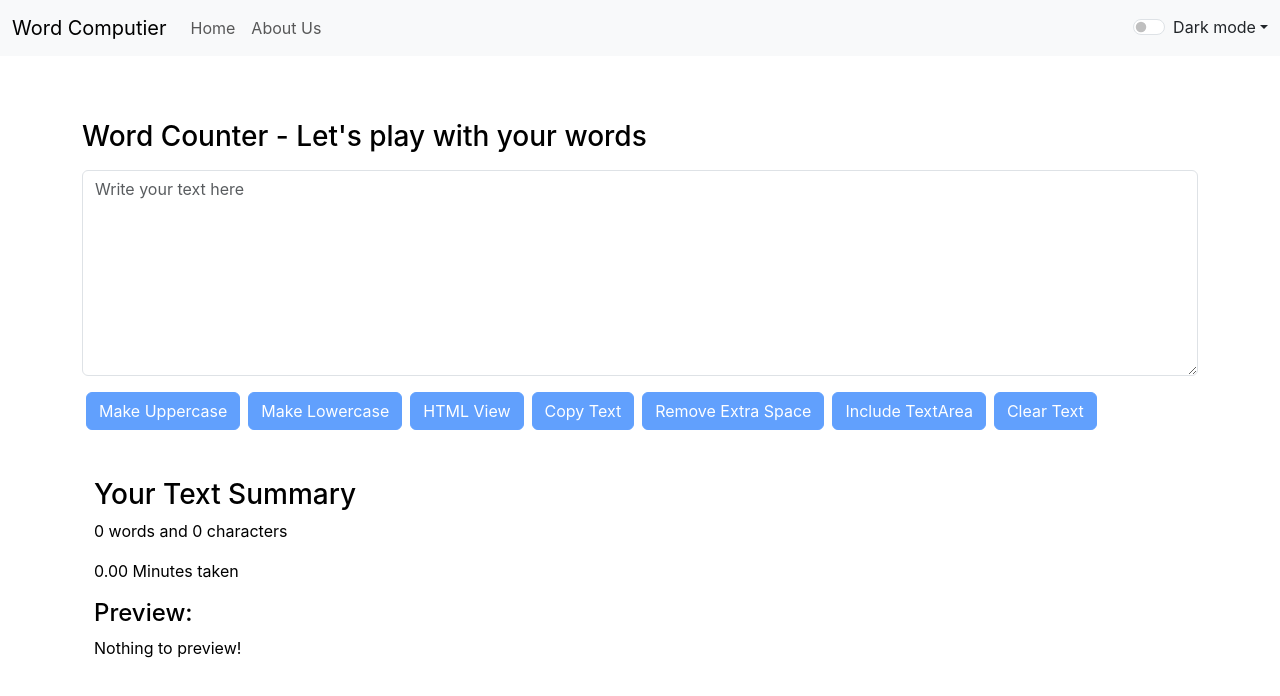
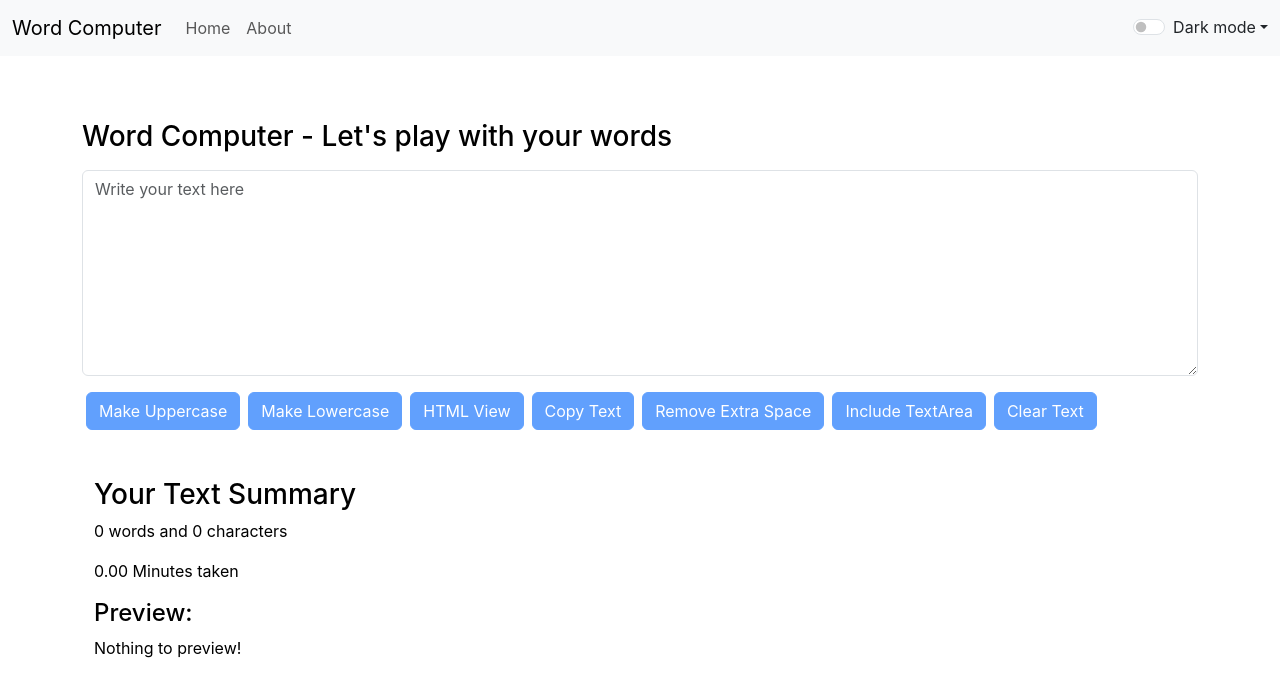
Before and after one commit to Suddhu-Bharti/WordCompute, a React (Create React App) app: page / in a window 1280 px wide. Shown: the top 696 px of the page. Built offline with nearby package versions, Linux system fonts and the light colour scheme.

Commit message:
word-computer app version 1

```diff
--- a/public/index.html
+++ b/public/index.html
@@ -7,7 +7,7 @@
     <meta name="theme-color" content="#000000" />
     <meta
       name="description"
-      content="WordCompute is a word counter and a character utility which can be used to manipulate the text in the way you want, You can remove extra spaces, copy the manipulated text as well as convert your the text from uppercase to lowercase and lowercase to uppercase"
+      content="Word-Computer is a word counter and a character utility which can be used to manipulate the text in the way you want, You can remove extra spaces, copy the manipulated text as well as convert your the text from uppercase to lowercase and lowercase to uppercase"
     />
     <link rel="apple-touch-icon" href="%PUBLIC_URL%/favicon-16x16.png" />
     <!--
@@ -24,7 +24,7 @@
       work correctly both with client-side routing and a non-root public URL.
       Learn how to configure a non-root public URL by running `npm run build`.
     -->
-    <title>Word Compute - word counter | character counter | lowercase to uppercase | uppercase to lowercase</title>
+    <title>Word Computer</title>
 
     <link href="https://cdn.jsdelivr.net/npm/bootstrap@5.3.0-alpha3/dist/css/bootstrap.min.css" rel="stylesheet" integrity="sha384-KK94CHFLLe+nY2dmCWGMq91rCGa5gtU4mk92HdvYe+M/SXH301p5ILy+dN9+nJOZ" crossorigin="anonymous"/>
   </head>
--- a/src/App.js
+++ b/src/App.js
@@ -87,14 +87,14 @@ function App() {
   return (
     <>
       <Router>
-        <Navbar title="Word Computier" mode={mode} toggleMode={toggleMode} changeBodyBackground={changeBodyBackground} checked="checked" aboutText="About Us"/>
+        <Navbar title="Word Computer" mode={mode} toggleMode={toggleMode} changeBodyBackground={changeBodyBackground} checked="checked" aboutText="About"/>
 
         <Alert alert={alert}/>
 
       <div className="container">
         <Routes>
           <Route exact path="/about" element={<About mode={mode}/>} />
-          <Route exact path="/" element={<TextForm heading="Word Counter - Let's play with your words" mode={mode} showingAlert={showAlert}/>} />
+          <Route exact path="/" element={<TextForm heading="Word Computer - Let's play with your words" mode={mode} showingAlert={showAlert}/>} />
         </Routes>
       </div>
 
--- a/src/components/Navbar.js
+++ b/src/components/Navbar.js
@@ -6,7 +6,7 @@ export default function Navbar(props) {
 
   return (
 
-    <nav className={`navbar navbar-expand-lg navbar-${props.mode} bg-${props.mode}`}>
+    <nav className={`navbar navbar-expand navbar-${props.mode} bg-${props.mode}`}>
     <div className="container-fluid">
       <Link className="navbar-brand" to="/">{props.title}</Link>
       <button className="navbar-toggler" type="button" data-bs-toggle="collapse" data-bs-target="#navbarSupportedContent" aria-controls="navbarSupportedContent" aria-expanded="false" aria-label="Toggle navigation">
```
